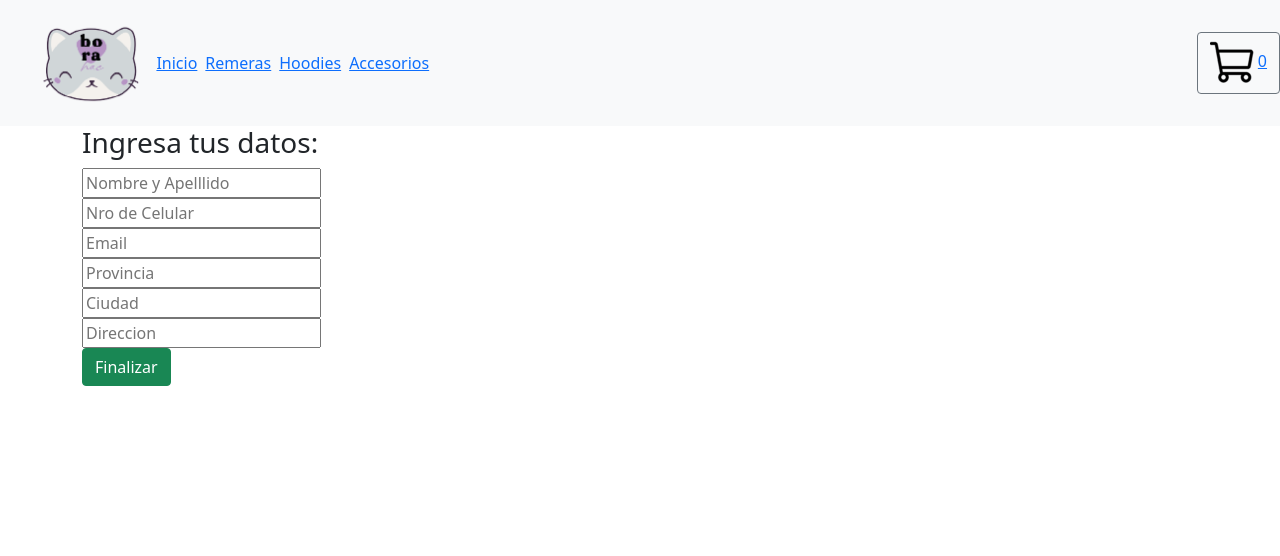
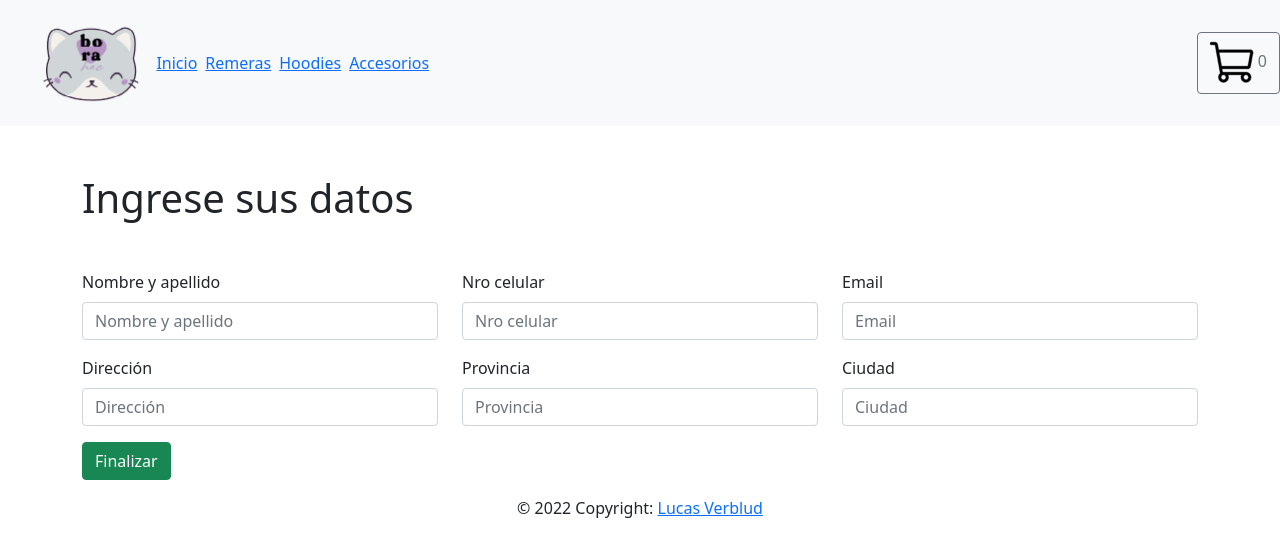
Before and after one commit to lucasverblud/reactJS, a React (Create React App) app: page /checkout in a window 1280 px wide. Shown: the top 556 px of the page. Built offline with nearby package versions, Linux system fonts and the light colour scheme.

Commit message:
EntregaFinal

```diff
--- a/src/App.js
+++ b/src/App.js
@@ -7,6 +7,7 @@ import React from "react";
 import Cart from './components/Cart/Cart';
 import CartContext from './components/CartContext/CartContext';
 import Checkout from './components/Checkout/Checkout';
+import FooterPage from './components/FooterPage/FooterPage';
 
 function App() {
   return (
@@ -39,6 +40,7 @@ function App() {
           </Switch>
         </BrowserRouter>
       </CartContext>
+      <FooterPage/>
     </>
   )
 }
--- a/src/components/CartWidget/CartWidget.jsx
+++ b/src/components/CartWidget/CartWidget.jsx
@@ -7,21 +7,17 @@ import { Button } from "react-bootstrap"
 
 export default function CartWidget() {
     const { sumarCantidad } = useContext(contexto);
-    // const [cantidadTotal, setCantidadTotal] = useState(0);
-
-    // useEffect(() => {
-    //     setCantidadTotal(sumarCantidad());
-    // })
 
     return (
         <div>
-            <Button variant="outline-secondary">
-                <Link to={`/cart/`}><img src={carrito} />
+            <Link to={`/cart/`}>
+                <Button variant="outline-secondary">
+                    <img src={carrito} alt=""/>
                     {
                         (sumarCantidad())
                     }
-                </Link>
-            </Button>{' '}
+                </Button>{' '}
+            </Link>
         </div>
     );
 }
--- a/src/components/Checkout/Checkout.jsx
+++ b/src/components/Checkout/Checkout.jsx
@@ -5,11 +5,14 @@ import { getFirestore } from "../../firebase/firebase";
 import { contexto } from "../CartContext/CartContext";
 import { Container, Row, Col, Button, Form } from "react-bootstrap";
 import firebase from "firebase";
+import { Link } from "react-router-dom";
 
 
 const Checkout = () => {
 
-    const { cart, sumarTodo } = useContext(contexto);
+    const [validated, setValidated] = useState(false);
+
+    const { cart, sumarTodo, clear } = useContext(contexto);
 
     const [orderId, setOrderId] = useState('');
 
@@ -19,6 +22,20 @@ const Checkout = () => {
     const stateRef = useRef();
     const emailRef = useRef();
     const mobileRef = useRef();
+
+    const handleSubmit = (event) => {
+        const form = event.currentTarget;
+        if (form.checkValidity() === false) {
+            event.preventDefault();
+            event.stopPropagation();
+        }else{
+            event.preventDefault();
+            handleClick();
+        }
+
+        setValidated(true);
+    };
+
 
     function handleClick() {
 
@@ -39,51 +56,98 @@ const Checkout = () => {
             date: firebase.firestore.Timestamp.fromDate(new Date())
         }
 
+
         orders.add(miOrden)
             .then(({ id }) => {
                 console.log('orden ingresada: ' + id);
                 setOrderId(id);
+                clear();
             })
             .catch((err) => {
                 console.log(err);
             });
-
     }
 
 
     return (
 
-        <>
-            {orderId && (<h1>Felicitaciones tu order es {orderId}</h1>)}
+        <>  {
+            (orderId) ?
+                <Container>
+                    <Row>
+                        <Col>
+                            <h1>Felicitaciones tu order es {orderId}</h1>
+                            <Link to="/" className="btn btn-outline-primary">
+                                Volver al Home
+                            </Link>
+                        </Col>
+                    </Row>
+                </Container>
+                :
+                <Container className="justify-content-center align-items-center mt-5">
+                    <h1>Ingrese sus datos</h1>
+                    <Row className="mt-5"  >
+                        <Col>
+                            <Form noValidate validated={validated} onSubmit={handleSubmit}>
+                                <Row className="mb-3">
+                                    <Form.Group as={Col} md="4" controlId="validationCustom01">
+                                        <Form.Label>Nombre y apellido</Form.Label>
+                                        <Form.Control
+                                            required
+                                            type="text"
+                                            placeholder="Nombre y apellido"
+                                            ref={nameRef}
+                                        />
+                                        <Form.Control.Feedback type="invalid">
+                                            Ingrese nombre y apellido.
+                                        </Form.Control.Feedback>
+                                    </Form.Group>
+                                    <Form.Group as={Col} md="4" controlId="validationCustom02">
+                                        <Form.Label>Nro celular</Form.Label>
+                                        <Form.Control type="text" placeholder="Nro celular" required ref={mobileRef} />
+                                        <Form.Control.Feedback type="invalid">
+                                            Ingrese Nro celular.
+                                        </Form.Control.Feedback>
+                                    </Form.Group>
+                                    <Form.Group as={Col} md="4" controlId="validationCustom03">
+                                        <Form.Label>Email</Form.Label>
+                                        <Form.Control type="text" placeholder="Email" required ref={emailRef} />
+                                        <Form.Control.Feedback type="invalid">
+                                            Ingrese email.
+                                        </Form.Control.Feedback>
+                                    </Form.Group>
+                                </Row>
+                                <Row className="mb-3">
+                                    <Form.Group as={Col} md="4" controlId="validationCustom04">
+                                        <Form.Label>Dirección</Form.Label>
+                                        <Form.Control type="text" placeholder="Dirección" required ref={addressRef} />
+                                        <Form.Control.Feedback type="invalid">
+                                            Ingrese Dirección .
+                                        </Form.Control.Feedback>
+                                    </Form.Group>
+                                    <Form.Group as={Col} md="4" controlId="validationCustom05">
+                                        <Form.Label>Provincia</Form.Label>
+                                        <Form.Control type="text" placeholder="Provincia" required ref={stateRef} />
+                                        <Form.Control.Feedback type="invalid">
+                                            Ingrese Provincia.
+                                        </Form.Control.Feedback>
+                                    </Form.Group>
+                                    <Form.Group as={Col} md="4" controlId="validationCustom06">
+                                        <Form.Label>Ciudad</Form.Label>
+                                        <Form.Control type="text" placeholder="Ciudad" required ref={cityRef} />
+                                        <Form.Control.Feedback type="invalid">
+                                            Ingrese Ciudad.
+                                        </Form.Control.Feedback>
+                                    </Form.Group>
+                                </Row>
+                                <Button variant="success" type="submit">Finalizar</Button>
+                            </Form>
+                        </Col>
+                    </Row>
 
-            <Container className="justify-content-center align-items-center">
-                <Row>
-                    <Col>
-                        <h3>Ingresa tus datos:</h3>
 
-                        <input type="text" name="name" ref={nameRef} placeholder="Nombre y Apelllido" />
-                        <br />
-
-                        <input type="text" name="mobile" ref={mobileRef} placeholder="Nro de Celular" />
-                        <br />
-
-                        <input type="text" name="email" ref={emailRef} placeholder="Email" />
-                        <br />
-
-                        <input type="text" name="state" ref={stateRef} placeholder="Provincia" />
-                        <br />
-
-                        <input type="text" name="city" ref={cityRef} placeholder="Ciudad" />
-                        <br />
-
-                        <input type="text" name="address" ref={addressRef} placeholder="Direccion" />
-                        <br />
-
-                        <Button variant="success" onClick={() => handleClick()} > Finalizar</Button>
-                    </Col>
-                </Row>
-
-            </Container>
+                </Container>
+        }
         </>
     );
 }
--- /dev/null
+++ b/src/components/FooterPage/FooterPage.jsx
@@ -0,0 +1,16 @@
+import React from "react";
+import { Container } from "react-bootstrap";
+
+const FooterPage = () => {
+    return (
+        <>
+            <div className="footer-copyright text-center py-3">
+                <Container fluid>
+                    &copy; {new Date().getFullYear()} Copyright: <a href="https://github.com/lucasverblud/reactJS"> Lucas Verblud </a>
+                </Container>
+            </div>
+        </>
+    );
+}
+
+export default FooterPage;
--- a/src/components/Item/Item.jsx
+++ b/src/components/Item/Item.jsx
@@ -6,7 +6,6 @@ export default function Item({ producto }) {
 
     return (
         <>
-
                 <Card style={{ width: '18rem' }}>
                     <Card.Img variant="top" src={producto.imageId} />
                     <Card.Body>
@@ -14,9 +13,11 @@ export default function Item({ producto }) {
                         <Card.Text>
                             ${producto.price}
                         </Card.Text>
+                        <Link to={`/item/${producto.id}`}>
                             <Button variant="outline-secondary">
-                        <Link to={`/item/${producto.id}`}>Ver</Link>
+                                Ver
                             </Button>{' '}
+                        </Link>
                     </Card.Body>
                 </Card>
 
--- a/src/components/ItemDetail/ItemDetail.jsx
+++ b/src/components/ItemDetail/ItemDetail.jsx
@@ -20,9 +20,12 @@ export default function ItemDetail({ producto, onAdd, added }) {
                         {
                             added ?
 
-                                <Button variant="secondary">
-                                    <Link to={`/cart`}>Finalizar compra</Link>
-                                </Button>
+                                <Link to={`/cart`}>
+                                    <Button variant="secondary">
+                                        Finalizar Compra
+                                    </Button>
+                                </Link>
+
                                 :
                                 <ItemCount tope={producto.stock} ini={producto.initial} onAdd={onAdd} />
 
--- a/src/components/ItemDetailContainer/ItemDetailContainer.jsx
+++ b/src/components/ItemDetailContainer/ItemDetailContainer.jsx
@@ -46,7 +46,7 @@ export default function ItemDetailContainer() {
         console.log(`Agregaste ${producto.title}, cantidad: ${cantidad}.`);
         addItem(producto, cantidad);
         setAdded(true); // seteo en true cuando es agregado el producto
-      }
+    }
 
     return (
 
--- a/src/components/ItemListContainer/ItemListContainer.jsx
+++ b/src/components/ItemListContainer/ItemListContainer.jsx
@@ -20,7 +20,7 @@ export default function ItemListContainer() {
                 .then((querySnapShot) => {
 
                     setLoading(true);
-                    if (querySnapShot.size == 0) {
+                    if (querySnapShot.size === 0) {
                         console.log('no hay documentos con en ese query');
                         return
                     }
@@ -43,7 +43,7 @@ export default function ItemListContainer() {
                 .then((querySnapShot) => {
 
                     setLoading(true);
-                    if (querySnapShot.size == 0) {
+                    if (querySnapShot.size === 0) {
                         console.log('no hay documentos con en ese query');
                         return
                     }
```
Also changed, not shown: src/components/CartItem/CartItem.jsx (+35 -7 lines), src/components/ItemList/ItemList.jsx (+3 -5 lines), 1 other file (tests, documents, lock files or other folders). Lines whose indentation alone changed are shown as unchanged.
